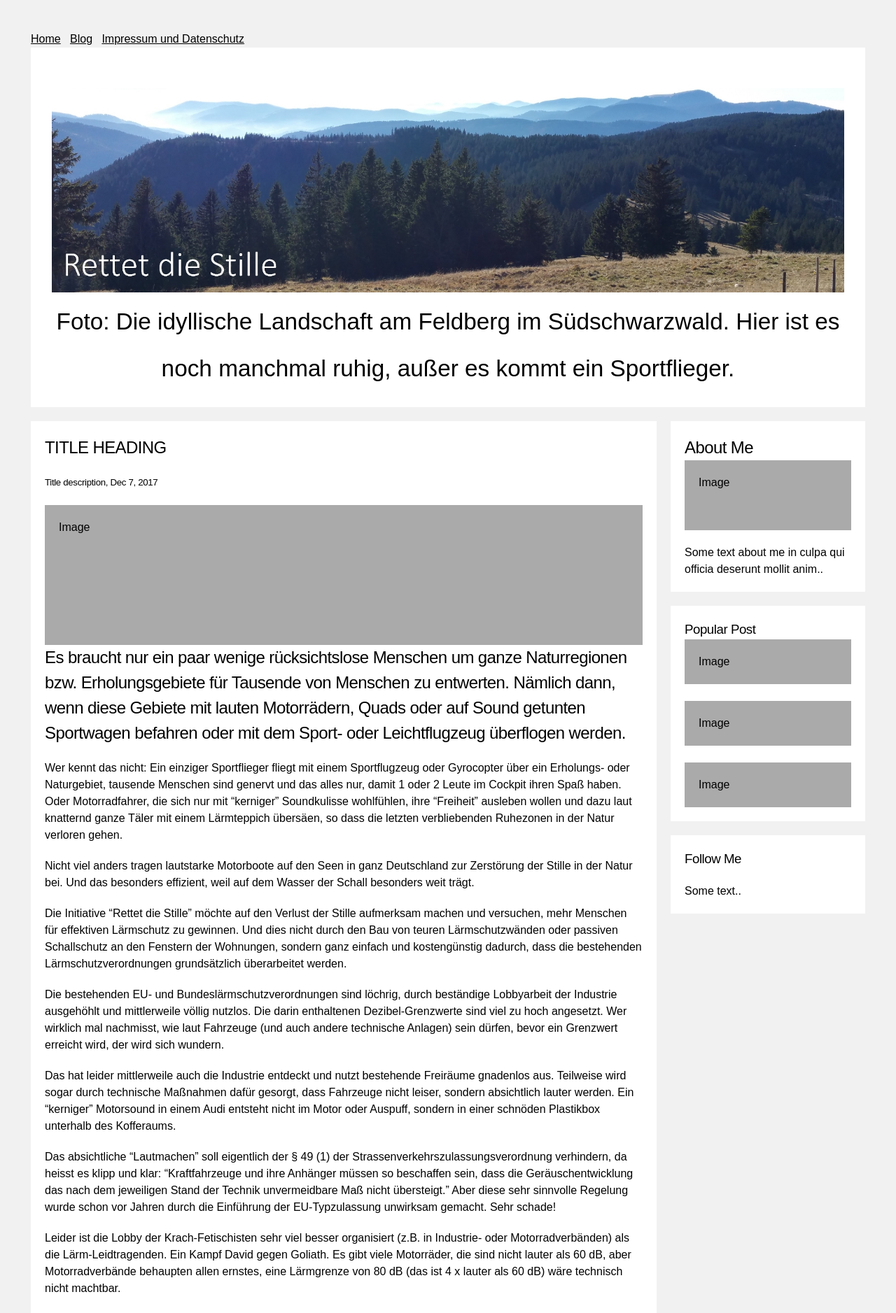
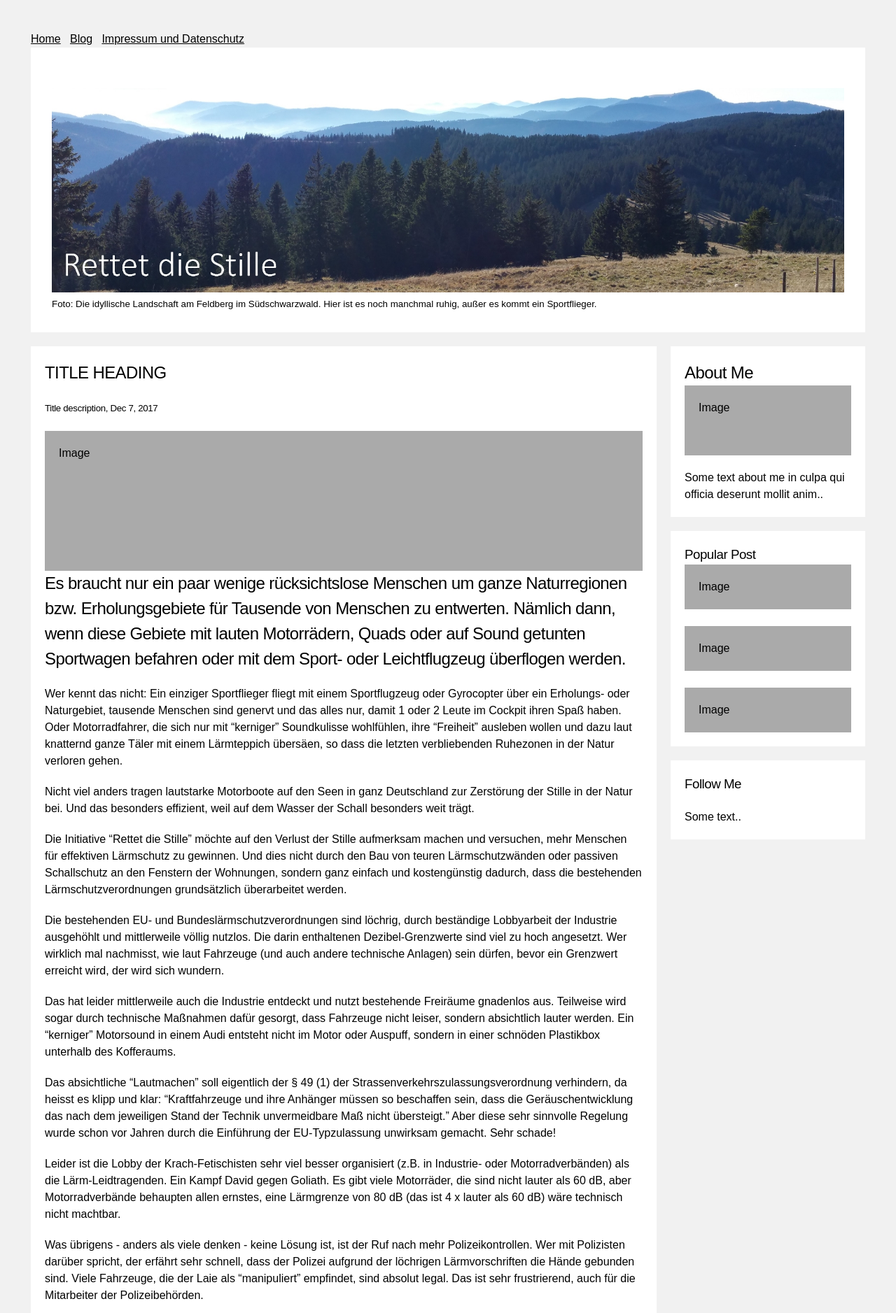
Before and after one commit to rettet-die-stille/rettet-die-stille.github.io, a Jekyll site: the page built from index.md, in a window 1280 px wide. Shown: the top 1877 px of the page at 70% size. Built offline with Jekyll 4.4.1, drawn with Linux system fonts in a browser that asks for light colours; our own code applies the rules of GitHub Pages for plain Markdown files.

Commit message:
Update defaultmodern.html

```diff
--- a/_layouts/defaultmodern.html
+++ b/_layouts/defaultmodern.html
@@ -22,8 +22,6 @@ layout: default
     /* Header/Blog Title */
     .header2 {
       padding: 30px;
-      font-size: 40px;
-      text-align: center;
       background: white;
     }
 
```
